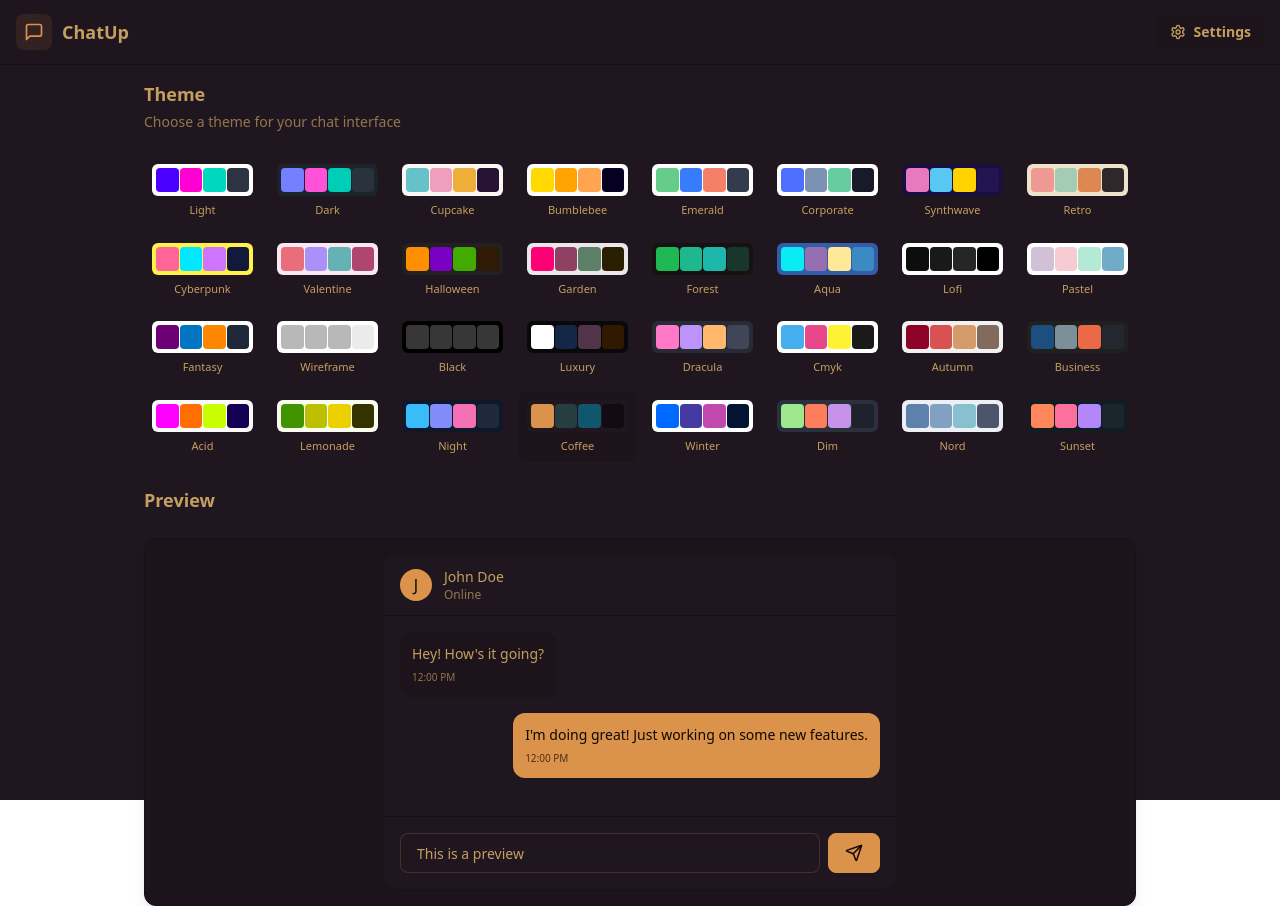
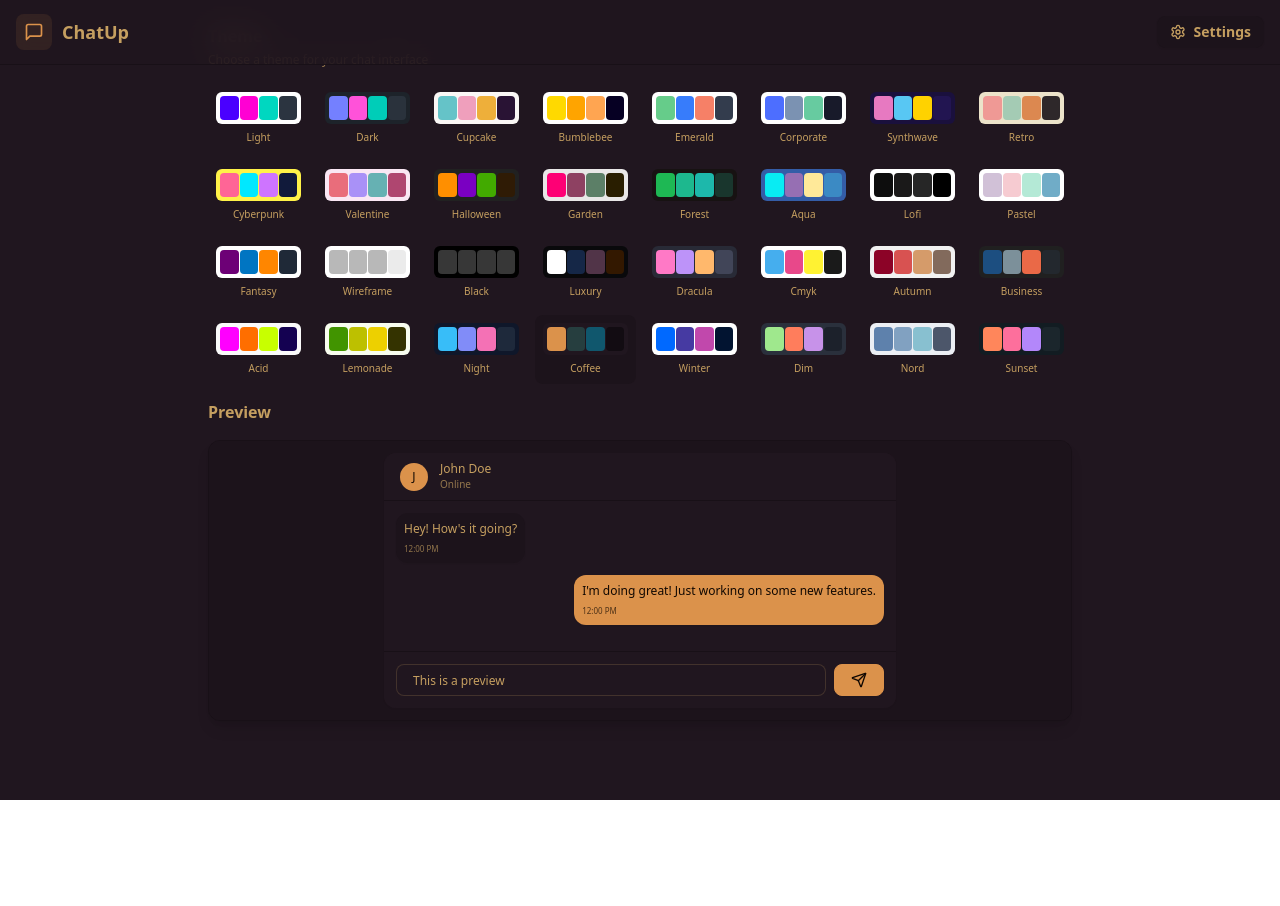
Before and after one commit to anugrahiar/Fullstack-Chat-App, a React (Vite) app in the folder frontend/: page /settings in a window 1280 px wide. After the commit the page ends 800 px from the top, so only its background shows below. Built offline with nearby package versions, Linux system fonts and the light colour scheme; no server answers.

Commit message:
css changing

```diff
--- a/frontend/src/pages/SettingsPage.jsx
+++ b/frontend/src/pages/SettingsPage.jsx
@@ -1,34 +1,30 @@
 import React from 'react';
-import { THEMES } from "../constants"
+import { THEMES } from "../constants";
 import { useThemeStore } from '../store/useThemeStore';
-import {Send} from "lucide-react";
-
+import { Send } from "lucide-react";
 
 const PREVIEW_MESSAGES = [
   { id: 1, content: "Hey! How's it going?", isSent: false },
   { id: 2, content: "I'm doing great! Just working on some new features.", isSent: true },
 ];
 
-
 const SettingsPage = () => {
-   const { theme, setTheme } = useThemeStore();
+  const { theme, setTheme } = useThemeStore();
 
   return (
-    <div className="h-screen container mx-auto px-4 pt-20 max-w-5xl">
-      <div className="space-y-6">
+    <div className="h-screen container mx-auto px-4 pt-6 max-w-4xl">
+      <div className="space-y-4">
         <div className="flex flex-col gap-1">
-          <h2 className="text-lg font-semibold">Theme</h2>
-          <p className="text-sm text-base-content/70">Choose a theme for your chat interface</p>
+          <h2 className="text-base font-semibold">Theme</h2>
+          <p className="text-xs text-base-content/70">Choose a theme for your chat interface</p>
         </div>
 
         <div className="grid grid-cols-4 sm:grid-cols-6 md:grid-cols-8 gap-2">
           {THEMES.map((t) => (
             <button
               key={t}
-              className={`
-                group flex flex-col items-center gap-1.5 p-2 rounded-lg transition-colors
-                ${theme === t ? "bg-base-200" : "hover:bg-base-200/50"}
-              `}
+              className={`group flex flex-col items-center gap-1.5 p-2 rounded-lg transition-colors
+                ${theme === t ? "bg-base-200" : "hover:bg-base-200/50"}`}
               onClick={() => setTheme(t)}
             >
               <div className="relative h-8 w-full rounded-md overflow-hidden" data-theme={t}>
@@ -39,7 +35,7 @@ const SettingsPage = () => {
                   <div className="rounded bg-neutral"></div>
                 </div>
               </div>
-              <span className="text-[11px] font-medium truncate w-full text-center">
+              <span className="text-[10px] font-medium truncate w-full text-center">
                 {t.charAt(0).toUpperCase() + t.slice(1)}
               </span>
             </button>
@@ -47,44 +43,40 @@ const SettingsPage = () => {
         </div>
 
         {/* Preview Section */}
-        <h3 className="text-lg font-semibold mb-3">Preview</h3>
+        <h3 className="text-base font-semibold mb-2">Preview</h3>
         <div className="rounded-xl border border-base-300 overflow-hidden bg-base-100 shadow-lg">
-          <div className="p-4 bg-base-200">
+          <div className="p-3 bg-base-200">
             <div className="max-w-lg mx-auto">
               {/* Mock Chat UI */}
               <div className="bg-base-100 rounded-xl shadow-sm overflow-hidden">
                 {/* Chat Header */}
-                <div className="px-4 py-3 border-b border-base-300 bg-base-100">
+                <div className="px-4 py-2 border-b border-base-300 bg-base-100">
                   <div className="flex items-center gap-3">
-                    <div className="w-8 h-8 rounded-full bg-primary flex items-center justify-center text-primary-content font-medium">
+                    <div className="w-7 h-7 rounded-full bg-primary flex items-center justify-center text-primary-content font-medium text-xs">
                       J
                     </div>
                     <div>
-                      <h3 className="font-medium text-sm">John Doe</h3>
-                      <p className="text-xs text-base-content/70">Online</p>
+                      <h3 className="font-medium text-xs">John Doe</h3>
+                      <p className="text-[10px] text-base-content/70">Online</p>
                     </div>
                   </div>
                 </div>
 
                 {/* Chat Messages */}
-                <div className="p-4 space-y-4 min-h-[200px] max-h-[200px] overflow-y-auto bg-base-100">
+                <div className="p-3 space-y-3 min-h-[150px] max-h-[150px] overflow-y-auto bg-base-100">
                   {PREVIEW_MESSAGES.map((message) => (
                     <div
                       key={message.id}
                       className={`flex ${message.isSent ? "justify-end" : "justify-start"}`}
                     >
                       <div
-                        className={`
-                          max-w-[80%] rounded-xl p-3 shadow-sm
-                          ${message.isSent ? "bg-primary text-primary-content" : "bg-base-200"}
-                        `}
+                        className={`max-w-[75%] rounded-xl p-2 shadow-sm
+                          ${message.isSent ? "bg-primary text-primary-content" : "bg-base-200"}`}
                       >
-                        <p className="text-sm">{message.content}</p>
+                        <p className="text-xs">{message.content}</p>
                         <p
-                          className={`
-                            text-[10px] mt-1.5
-                            ${message.isSent ? "text-primary-content/70" : "text-base-content/70"}
-                          `}
+                          className={`text-[8px] mt-1.5
+                            ${message.isSent ? "text-primary-content/70" : "text-base-content/70"}`}
                         >
                           12:00 PM
                         </p>
@@ -94,17 +86,17 @@ const SettingsPage = () => {
                 </div>
 
                 {/* Chat Input */}
-                <div className="p-4 border-t border-base-300 bg-base-100">
+                <div className="p-3 border-t border-base-300 bg-base-100">
                   <div className="flex gap-2">
                     <input
                       type="text"
-                      className="input input-bordered flex-1 text-sm h-10"
+                      className="input input-bordered flex-1 text-xs h-8"
                       placeholder="Type a message..."
                       value="This is a preview"
                       readOnly
                     />
-                    <button className="btn btn-primary h-10 min-h-0">
-                      <Send size={18} />
+                    <button className="btn btn-primary h-8 min-h-0">
+                      <Send size={16} />
                     </button>
                   </div>
                 </div>
@@ -117,4 +109,4 @@ const SettingsPage = () => {
   );
 };
 
-export default SettingsPage
+export default SettingsPage;
```
